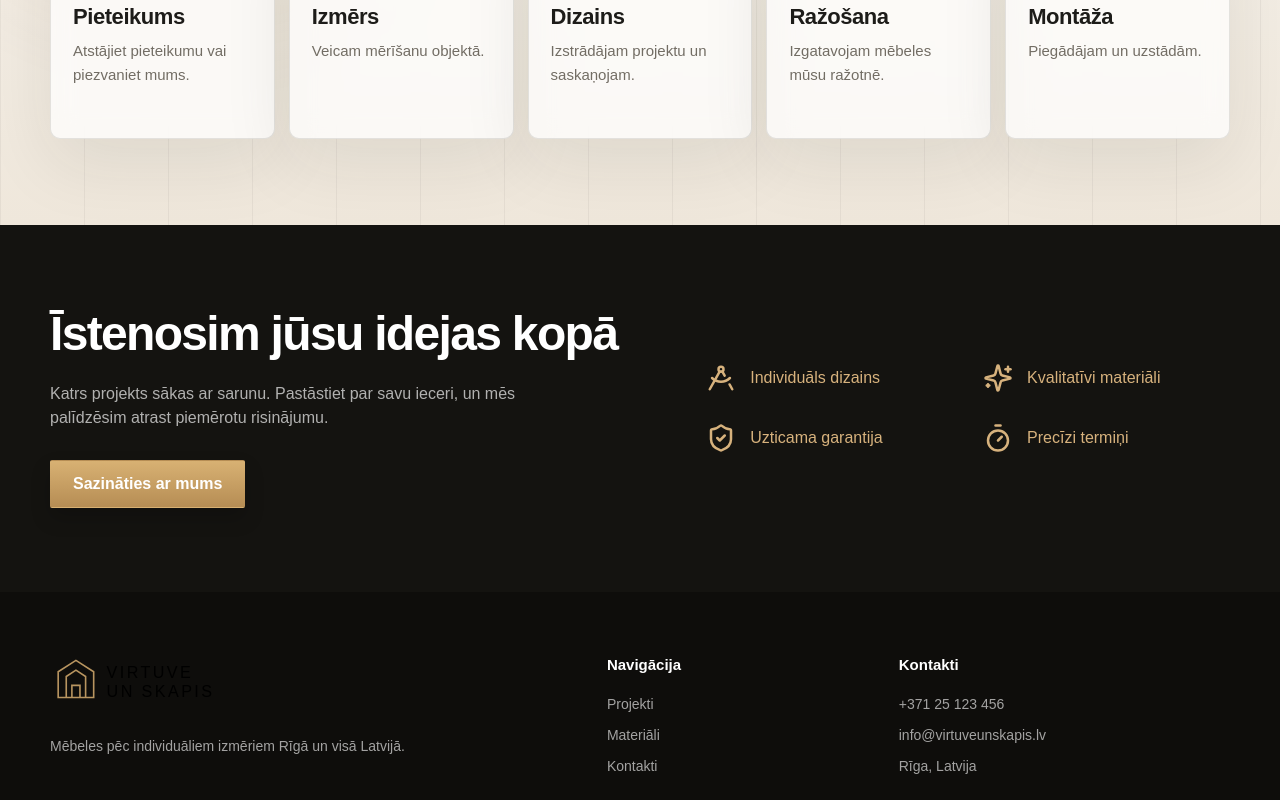
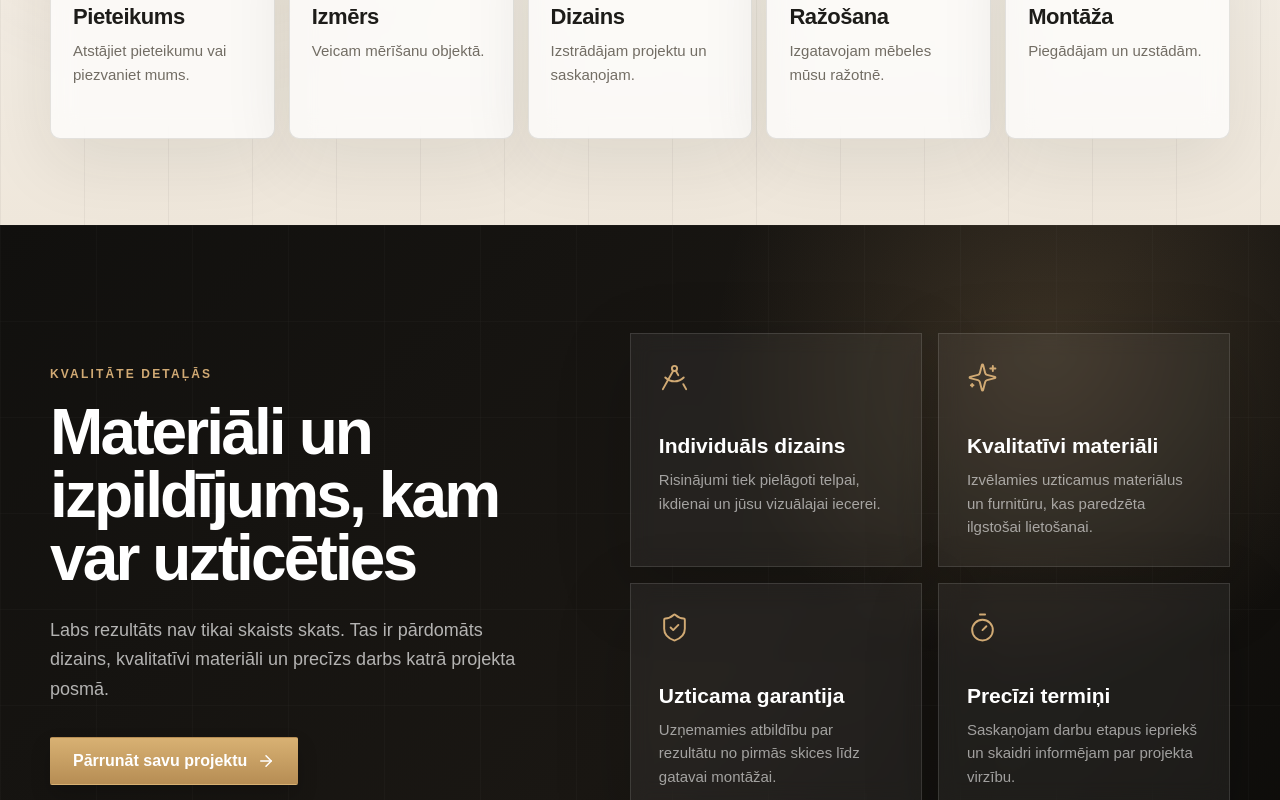
Before and after one commit to SergeyJak/virtuveunskapis, a Next.js app: page / in a window 1280 px wide. Shown: the part 2626-3426 px from the top of the page. Built offline with nearby package versions, Linux system fonts and the light colour scheme.

Commit message:
feat: redesign materials section
* feat: add premium materials section styles

* feat: redesign materials section

```diff
--- /dev/null
+++ b/app/materials.module.css
@@ -0,0 +1,131 @@
+.section {
+  position: relative;
+  overflow: hidden;
+  padding: 108px 0;
+  background:
+    radial-gradient(circle at 82% 18%, rgba(209, 170, 116, .18), transparent 28%),
+    linear-gradient(135deg, #11100e 0%, #1a1713 58%, #0d0c0a 100%);
+  color: white;
+}
+
+.section::before {
+  content: "";
+  position: absolute;
+  inset: 0;
+  pointer-events: none;
+  opacity: .12;
+  background-image:
+    linear-gradient(rgba(255,255,255,.18) 1px, transparent 1px),
+    linear-gradient(90deg, rgba(255,255,255,.18) 1px, transparent 1px);
+  background-size: 96px 96px;
+}
+
+.inner {
+  position: relative;
+  z-index: 1;
+  display: grid;
+  grid-template-columns: .95fr 1.15fr;
+  gap: 84px;
+  align-items: center;
+}
+
+.eyebrow {
+  margin: 0 0 18px;
+  color: #d1aa74;
+  font-size: 12px;
+  font-weight: 700;
+  letter-spacing: .18em;
+  text-transform: uppercase;
+}
+
+.copy h2 {
+  max-width: 620px;
+  margin: 0;
+  font-size: clamp(40px, 5vw, 72px);
+  line-height: .98;
+  letter-spacing: -.045em;
+}
+
+.copy > p:not(.eyebrow) {
+  max-width: 560px;
+  margin: 26px 0 32px;
+  color: rgba(255,255,255,.68);
+  font-size: 18px;
+  line-height: 1.65;
+}
+
+.grid {
+  display: grid;
+  grid-template-columns: 1fr 1fr;
+  gap: 16px;
+}
+
+.card {
+  min-height: 210px;
+  padding: 28px;
+  border: 1px solid rgba(255,255,255,.12);
+  background: rgba(255,255,255,.055);
+  box-shadow: 0 22px 70px rgba(0,0,0,.18);
+  backdrop-filter: blur(10px);
+}
+
+.card svg {
+  width: 31px;
+  height: 31px;
+  margin-bottom: 34px;
+  color: #d1aa74;
+  stroke-width: 1.5;
+}
+
+.card h3 {
+  margin: 0 0 10px;
+  font-size: 21px;
+  line-height: 1.15;
+}
+
+.card p {
+  margin: 0;
+  color: rgba(255,255,255,.58);
+  font-size: 15px;
+  line-height: 1.55;
+}
+
+@media (max-width: 980px) {
+  .inner {
+    grid-template-columns: 1fr;
+    gap: 52px;
+  }
+}
+
+@media (max-width: 640px) {
+  .section {
+    padding: 76px 0;
+  }
+
+  .inner {
+    gap: 38px;
+  }
+
+  .copy h2 {
+    font-size: 46px;
+  }
+
+  .copy > p:not(.eyebrow) {
+    margin: 22px 0 28px;
+    font-size: 16px;
+  }
+
+  .grid {
+    grid-template-columns: 1fr;
+    gap: 12px;
+  }
+
+  .card {
+    min-height: 0;
+    padding: 24px;
+  }
+
+  .card svg {
+    margin-bottom: 24px;
+  }
+}
--- a/app/page.tsx
+++ b/app/page.tsx
@@ -5,12 +5,36 @@ import { Header } from '@/components/Header'
 import { Footer } from '@/components/Footer'
 import { ProjectCard } from '@/components/ProjectCard'
 import { projects } from '@/data/site'
+import styles from './materials.module.css'
 
 const homeCategories = [
   { title: 'Virtuves', href: '/portfolio?category=kitchens', image: '/images/categories/kitchens.jpg' },
   { title: 'Skapji', href: '/portfolio?category=wardrobes', image: '/images/categories/wardrobes.jpg' },
   { title: 'Vannas istabas', href: '/portfolio?category=bathrooms', image: '/images/categories/bathrooms.jpg' },
   { title: 'Citas mēbeles', href: '/portfolio?category=tv-units', image: '/images/categories/tv-units.jpg' },
+]
+
+const benefits = [
+  {
+    icon: DraftingCompass,
+    title: 'Individuāls dizains',
+    description: 'Risinājumi tiek pielāgoti telpai, ikdienai un jūsu vizuālajai iecerei.',
+  },
+  {
+    icon: Sparkles,
+    title: 'Kvalitatīvi materiāli',
+    description: 'Izvēlamies uzticamus materiālus un furnitūru, kas paredzēta ilgstošai lietošanai.',
+  },
+  {
+    icon: ShieldCheck,
+    title: 'Uzticama garantija',
+    description: 'Uzņemamies atbildību par rezultātu no pirmās skices līdz gatavai montāžai.',
+  },
+  {
+    icon: Timer,
+    title: 'Precīzi termiņi',
+    description: 'Saskaņojam darbu etapus iepriekš un skaidri informējam par projekta virzību.',
+  },
 ]
 
 export default function HomePage() {
@@ -70,18 +94,22 @@ export default function HomePage() {
         </div>
       </section>
 
-      <section id="materials" className="trust-band">
-        <div className="container trust-grid">
-          <div>
-            <h2>Īstenosim jūsu idejas kopā</h2>
-            <p>Katrs projekts sākas ar sarunu. Pastāstiet par savu ieceri, un mēs palīdzēsim atrast piemērotu risinājumu.</p>
-            <Link className="button button-primary" href="/contacts">Sazināties ar mums</Link>
+      <section id="materials" className={styles.section}>
+        <div className={`container ${styles.inner}`}>
+          <div className={styles.copy}>
+            <p className={styles.eyebrow}>Kvalitāte detaļās</p>
+            <h2>Materiāli un izpildījums, kam var uzticēties</h2>
+            <p>Labs rezultāts nav tikai skaists skats. Tas ir pārdomāts dizains, kvalitatīvi materiāli un precīzs darbs katrā projekta posmā.</p>
+            <Link className="button button-primary" href="/contacts">Pārrunāt savu projektu <ArrowRight size={18} /></Link>
           </div>
-          <div className="benefits">
-            <div><DraftingCompass/><span>Individuāls dizains</span></div>
-            <div><Sparkles/><span>Kvalitatīvi materiāli</span></div>
-            <div><ShieldCheck/><span>Uzticama garantija</span></div>
-            <div><Timer/><span>Precīzi termiņi</span></div>
+          <div className={styles.grid}>
+            {benefits.map(({ icon: Icon, title, description }) => (
+              <article key={title} className={styles.card}>
+                <Icon aria-hidden="true" />
+                <h3>{title}</h3>
+                <p>{description}</p>
+              </article>
+            ))}
           </div>
         </div>
       </section>
```
